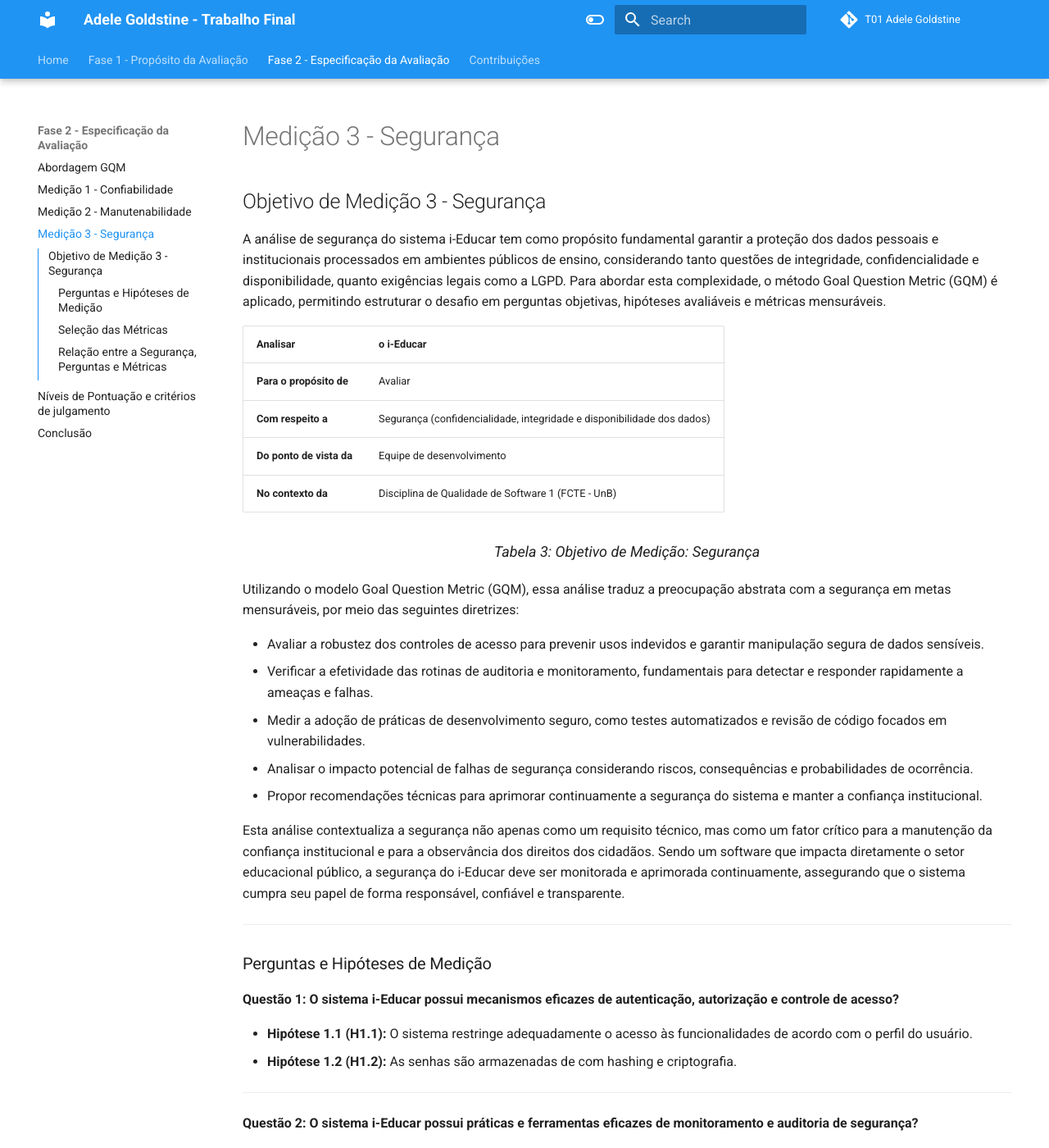
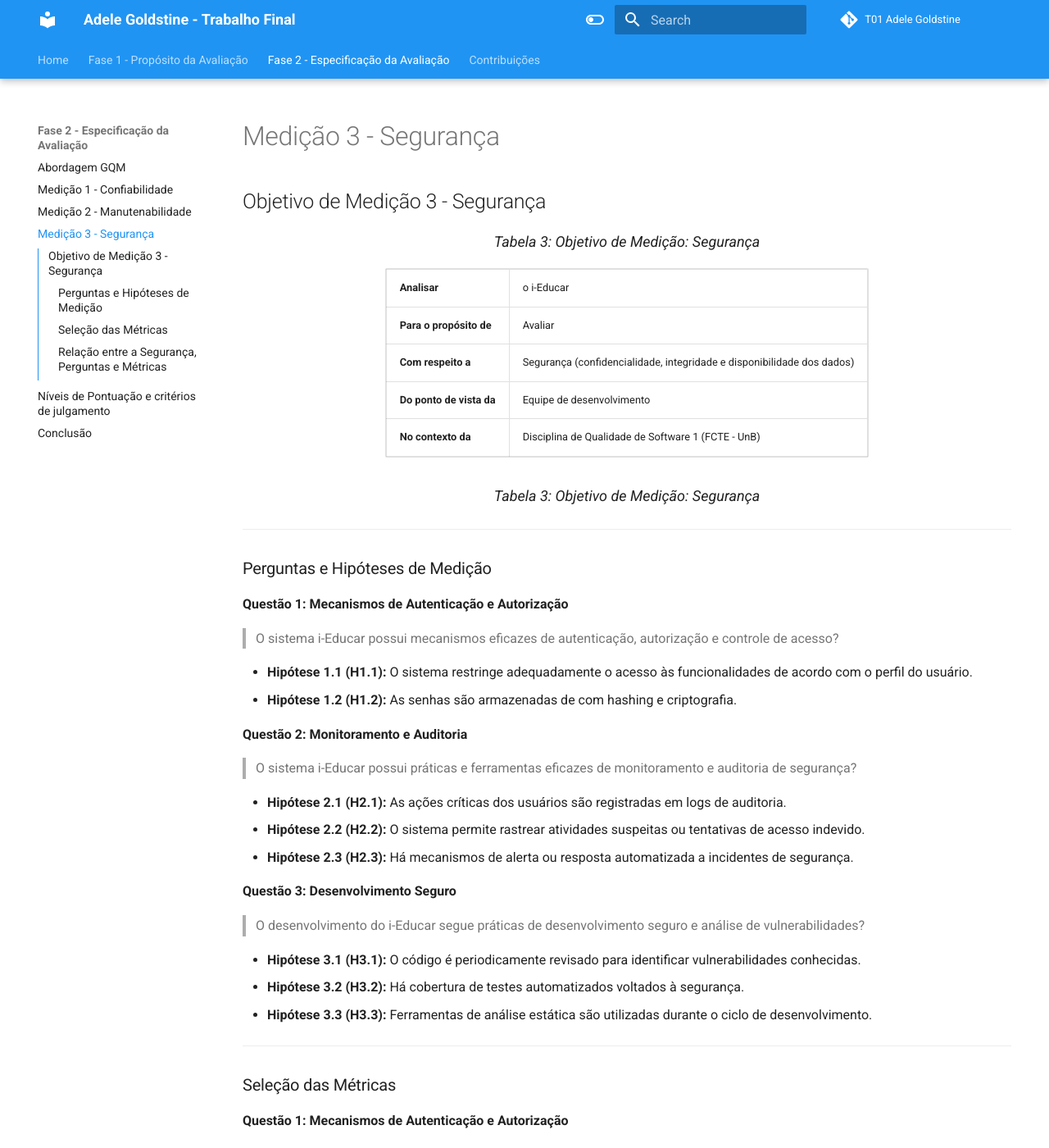
Before and after one commit to FCTE-Qualidade-de-Software-1/2025-2_T01_ADELE-GOLDSTINE, an MkDocs documentation site: the page built from docs/fase_2/gqm_seguranca.md, in a window 1280 px wide and 1400 px high. Shown: the whole window at 82% size. Built offline with MkDocs 1.6.1 and Material for MkDocs 9.7.7, drawn with Linux system fonts in a browser that asks for light colours; comment, search, counter and statistics services are not loaded; some of the changed text lies outside the part shown.

Commit message:
padronização dos tópicos, centralização das figuras e tabelas

```diff
--- a/docs/fase_2/gqm_seguranca.md
+++ b/docs/fase_2/gqm_seguranca.md
@@ -5,50 +5,66 @@
 
 ## Objetivo de Medição 3 - Segurança
 
-A análise de segurança do sistema i-Educar tem como propósito fundamental garantir a proteção dos dados pessoais e institucionais processados em ambientes públicos de ensino, considerando tanto questões de integridade, confidencialidade e disponibilidade, quanto exigências legais como a LGPD. Para abordar esta complexidade, o método Goal Question Metric (GQM) é aplicado, permitindo estruturar o desafio em perguntas objetivas, hipóteses avaliáveis e métricas mensuráveis.
-
-| **Analisar**             | o i-Educar                                                             |
-| ------------------------ | ---------------------------------------------------------------------- |
-| **Para o propósito de**  | Avaliar                                                                |
-| **Com respeito a**       | Segurança (confidencialidade, integridade e disponibilidade dos dados) |
-| **Do ponto de vista da** | Equipe de desenvolvimento                                              |
-| **No contexto da**       | Disciplina de Qualidade de Software 1 (FCTE - UnB)                     |
 
 <div align="center">
   <font size="4"><figcaption>Tabela 3: Objetivo de Medição: Segurança</figcaption></font>
 </div>
 
-Utilizando o modelo Goal Question Metric (GQM), essa análise traduz a preocupação abstrata com a segurança em metas mensuráveis, por meio das seguintes diretrizes:
+<div align="center">
+  <table border="1" cellspacing="0" cellpadding="8" style="border-collapse: collapse; text-align: left;">
+    <tr>
+      <th><b>Analisar</b></th>
+      <td>o i-Educar</td>
+    </tr>
+    <tr>
+      <th><b>Para o propósito de</b></th>
+      <td>Avaliar</td>
+    </tr>
+    <tr>
+      <th><b>Com respeito a</b></th>
+      <td>Segurança (confidencialidade, integridade e disponibilidade dos dados)</td>
+    </tr>
+    <tr>
+      <th><b>Do ponto de vista da</b></th>
+      <td>Equipe de desenvolvimento</td>
+    </tr>
+    <tr>
+      <th><b>No contexto da</b></th>
+      <td>Disciplina de Qualidade de Software 1 (FCTE - UnB)</td>
+    </tr>
+  </table>
 
-* Avaliar a robustez dos controles de acesso para prevenir usos indevidos e garantir manipulação segura de dados sensíveis.
-* Verificar a efetividade das rotinas de auditoria e monitoramento, fundamentais para detectar e responder rapidamente a ameaças e falhas.
-* Medir a adoção de práticas de desenvolvimento seguro, como testes automatizados e revisão de código focados em vulnerabilidades.
-* Analisar o impacto potencial de falhas de segurança considerando riscos, consequências e probabilidades de ocorrência.
-* Propor recomendações técnicas para aprimorar continuamente a segurança do sistema e manter a confiança institucional.
+  <div style="margin-top: 8px; text-align: center;">
+    <font size="4"><figcaption>Tabela 3: Objetivo de Medição: Segurança</figcaption></font>
+  </div>
+</div>
 
-Esta análise contextualiza a segurança não apenas como um requisito técnico, mas como um fator crítico para a manutenção da confiança institucional e para a observância dos direitos dos cidadãos. Sendo um software que impacta diretamente o setor educacional público, a segurança do i-Educar deve ser monitorada e aprimorada continuamente, assegurando que o sistema cumpra seu papel de forma responsável, confiável e transparente.
 
 ---
 
-
 ### Perguntas e Hipóteses de Medição
 
-**Questão 1: O sistema i-Educar possui mecanismos eficazes de autenticação, autorização e controle de acesso?**
+**Questão 1: Mecanismos de Autenticação e Autorização**
+
+>  O sistema i-Educar possui mecanismos eficazes de autenticação, autorização e controle de acesso?
 
 * **Hipótese 1.1 (H1.1):** O sistema restringe adequadamente o acesso às funcionalidades de acordo com o perfil do usuário.
 * **Hipótese 1.2 (H1.2):** As senhas são armazenadas de com hashing e criptografia.
 
----
 
-**Questão 2: O sistema i-Educar possui práticas e ferramentas eficazes de monitoramento e auditoria de segurança?**
+**Questão 2: Monitoramento e Auditoria**
+
+> O sistema i-Educar possui práticas e ferramentas eficazes de monitoramento e auditoria de segurança?
 
 * **Hipótese 2.1 (H2.1):** As ações críticas dos usuários são registradas em logs de auditoria.
 * **Hipótese 2.2 (H2.2):** O sistema permite rastrear atividades suspeitas ou tentativas de acesso indevido.
 * **Hipótese 2.3 (H2.3):** Há mecanismos de alerta ou resposta automatizada a incidentes de segurança.
 
----
 
-**Questão 3: O desenvolvimento do i-Educar segue práticas de desenvolvimento seguro e análise de vulnerabilidades?**
+
+**Questão 3: Desenvolvimento Seguro**
+
+> O desenvolvimento do i-Educar segue práticas de desenvolvimento seguro e análise de vulnerabilidades?
 
 * **Hipótese 3.1 (H3.1):** O código é periodicamente revisado para identificar vulnerabilidades conhecidas.
 * **Hipótese 3.2 (H3.2):** Há cobertura de testes automatizados voltados à segurança.
@@ -62,55 +78,86 @@
 
 * **Métrica 1.1 – Presença de autenticação**
     * **Definição:** Verificação se o sistema exige login para acessar páginas protegidas.
-    * **Coleta:** Teste manual: tentar acessar URLs sem estar autenticado e verificar se o sistema redireciona para a tela de login.
+    * **Coleta:**
+        a. Teste manual: tentar acessar URLs sem estar autenticado e verificar se o sistema redireciona para a tela de login.
     * **Propósito:** Confirmar a existência de controle de autenticação básico.
 
 * **Métrica 1.2 – Existência de papéis/perfis de usuário**
     * **Definição:** Quantidade de perfis de usuário com permissões distintas.
-    * **Coleta:** Análise documental (ex: listagem de perfis no painel de administração ou código fonte).
+    * **Coleta:**
+        a. Análise documental (ex: listagem de perfis no painel de administração ou código fonte).
     * **Propósito:** Avaliar se há segregação de funções e autorização diferenciada.
 
----
+
 
 **Questão 2: Monitoramento e Auditoria**
 
 * **Métrica 2.1 – Existência de logs de ações**
     * **Definição:** Verificação se o sistema armazena logs de ações como login, exclusão, alteração.
-    * **Coleta:** Annálise com o grupo de mantenedores do sistema.
+    * **Coleta:**
+        a. Análise com o grupo de mantenedores do sistema.
     * **Propósito:** Identificar se há rastreabilidade mínima de eventos de segurança.
 
 * **Métrica 2.2 – Existência de registro de falhas de login**
     * **Definição:** Verificação se tentativas de login incorretas são registradas.
-    * **Coleta:** Tentar efetuar logins inválidos e verificar se o evento é exibido em logs ou relatórios.
+    * **Coleta:**
+        a. Tentar efetuar logins inválidos e verificar se o evento é exibido em logs ou relatórios.
     * **Propósito:** Avaliar a capacidade de monitorar possíveis ataques de força bruta.
 
----
 
 **Questão 3: Desenvolvimento Seguro**
 
 * **Métrica 3.1 – Presença de testes automatizados**
     * **Definição:** Quantidade de testes automatizados existentes no projeto.
-    * **Coleta:** Inspecionar repositório.
+    * **Coleta:**
+        a. Inspecionar repositório.
     * **Propósito:** Confirmar práticas básicas de validação de código.
 
 * **Métrica 3.2 – Frequência de atualizações de dependências**
     * **Definição:** Intervalo médio entre atualizações de dependências do projeto.
-    * **Coleta:** Analisar histórico de commits e datas de atualização.
+    * **Coleta:**
+        a. Analisar histórico de commits e datas de atualização.
     * **Propósito:** Avaliar se o projeto é mantido atualizado e protegido contra vulnerabilidades conhecidas.
 
 ---
 
 ### Relação entre a Segurança, Perguntas e Métricas
 
-| **Questão** | **Métricas Simplificadas** | **Tipo de Coleta** |
-| ------------ | --------------------------- | ------------------ |
-| 1 – Autenticação e Autorização | Presença de autenticação; Perfis de usuário | Teste manual / Análise documental |
-| 2 – Monitoramento e Auditoria | Existência de logs; Registro de falhas de login | Teste funcional / Observação |
-| 3 – Desenvolvimento Seguro | Presença de testes; Frequência de atualização de dependências | Inspeção do repositório / Histórico de commits |
+
+<div align="center">
+  <table border="1" cellspacing="0" cellpadding="8" style="border-collapse: collapse; text-align: left;">
+    <tr>
+      <th><b>Questão</b></th>
+      <th><b>Métricas Simplificadas</b></th>
+      <th><b>Tipo de Coleta</b></th>
+    </tr>
+    <tr>
+      <td>1 – Autenticação e Autorização</td>
+      <td>Presença de autenticação; Perfis de usuário</td>
+      <td>Teste manual / Análise documental</td>
+    </tr>
+    <tr>
+      <td>2 – Monitoramento e Auditoria</td>
+      <td>Existência de logs; Registro de falhas de login</td>
+      <td>Teste funcional / Observação</td>
+    </tr>
+    <tr>
+      <td>3 – Desenvolvimento Seguro</td>
+      <td>Presença de testes; Frequência de atualização de dependências</td>
+      <td>Inspeção do repositório / Histórico de commits</td>
+    </tr>
+  </table>
+
+  <div style="margin-top: 8px; text-align: center;">
+    <font size="4"><figcaption><b>Tabela 4:</b> Questões e Métricas Simplificadas</figcaption></font>
+  </div>
+</div>
 
 
-![Relação entre a Segurança, Perguntas e Métricas](../assets/diagrama_seguranca.png)
+<div align="center">
+  <img src="../assets/diagrama_seguranca.png" alt="Relação entre a Segurança, Perguntas e Métricas" style="max-width: 80%; height: auto; border-radius: 8px;">
 
-<div align="center">
-  <font size="4"><figcaption>Figura 4: Diagrama ilustrando a relação entre a característica de Segurança, as perguntas formuladas e as métricas definidas na abordagem GQM.</figcaption></font>
+  <div style="margin-top: 8px; text-align: center;">
+    <font size="4"><figcaption>Figura 4: Diagrama GQM - Segurança. Autor: <a href="http://github.com/ZenildaVieira">Zenilda Vieira</figcaption></font>
+  </div>
 </div>
```
